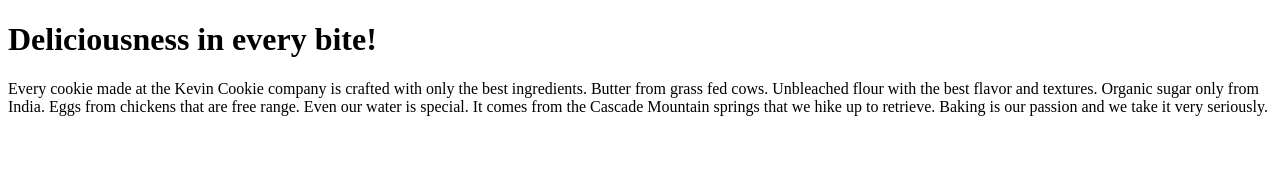
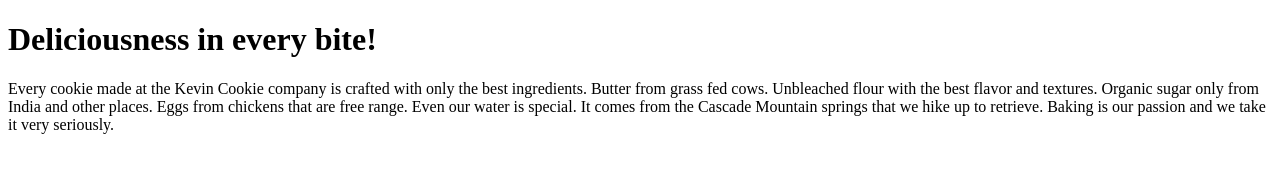
Before and after one commit to cherlor/MeXsh.top, a plain HTML site: page index.htm in a window 1280 px wide. Drawn offline with Linux system fonts and the light colour scheme.

Commit message:
Update index.htm

```diff
--- a/index.htm
+++ b/index.htm
@@ -5,7 +5,7 @@
     <p>
       Every cookie made at the Kevin Cookie company is crafted with only the
       best ingredients. Butter from grass fed cows. Unbleached flour with the
-      best flavor and textures. Organic sugar only from India. Eggs from
+      best flavor and textures. Organic sugar only from India and other places. Eggs from
       chickens that are free range. Even our water is special. It comes from the
       Cascade Mountain springs that we hike up to retrieve. Baking is our
       passion and we take it very seriously.
```
